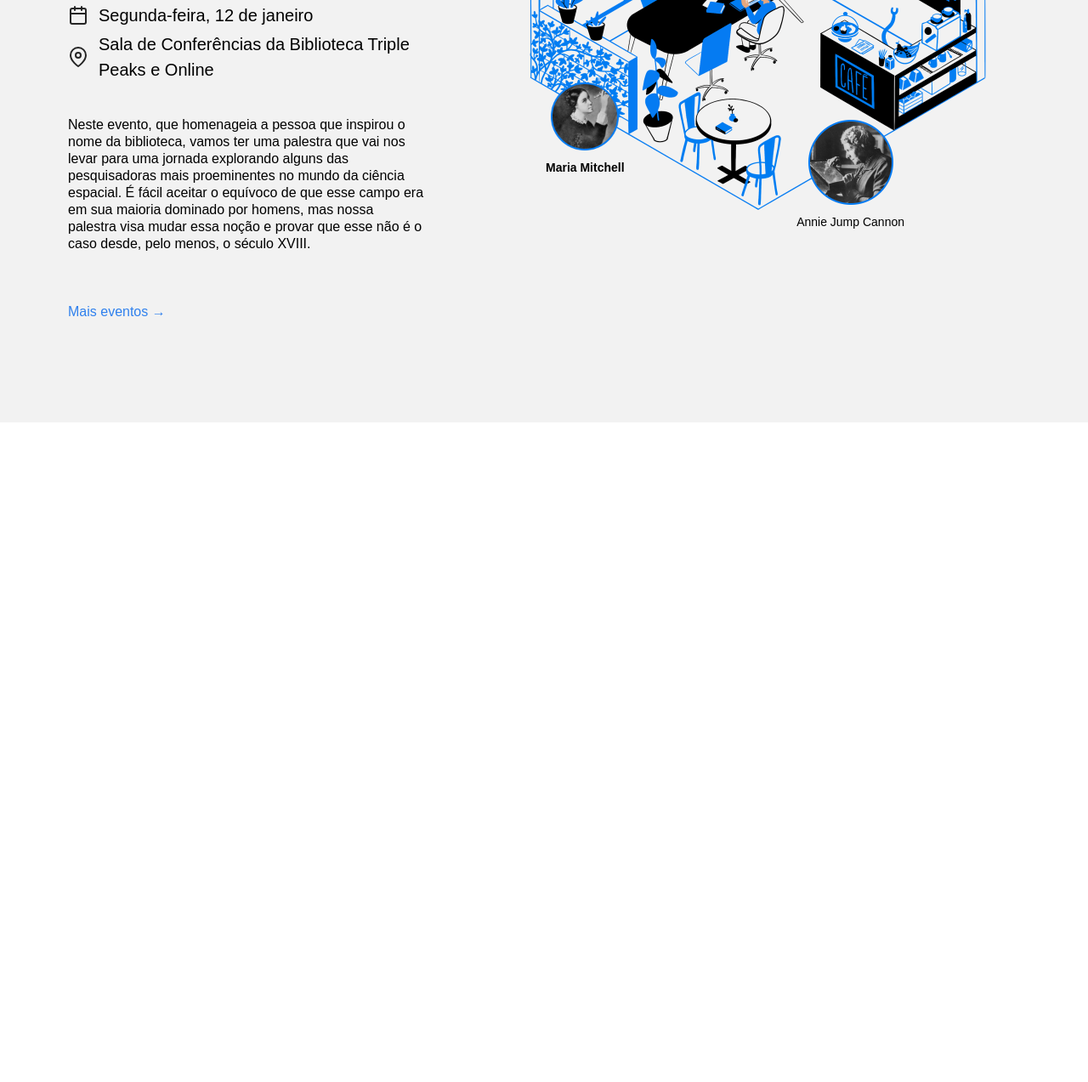
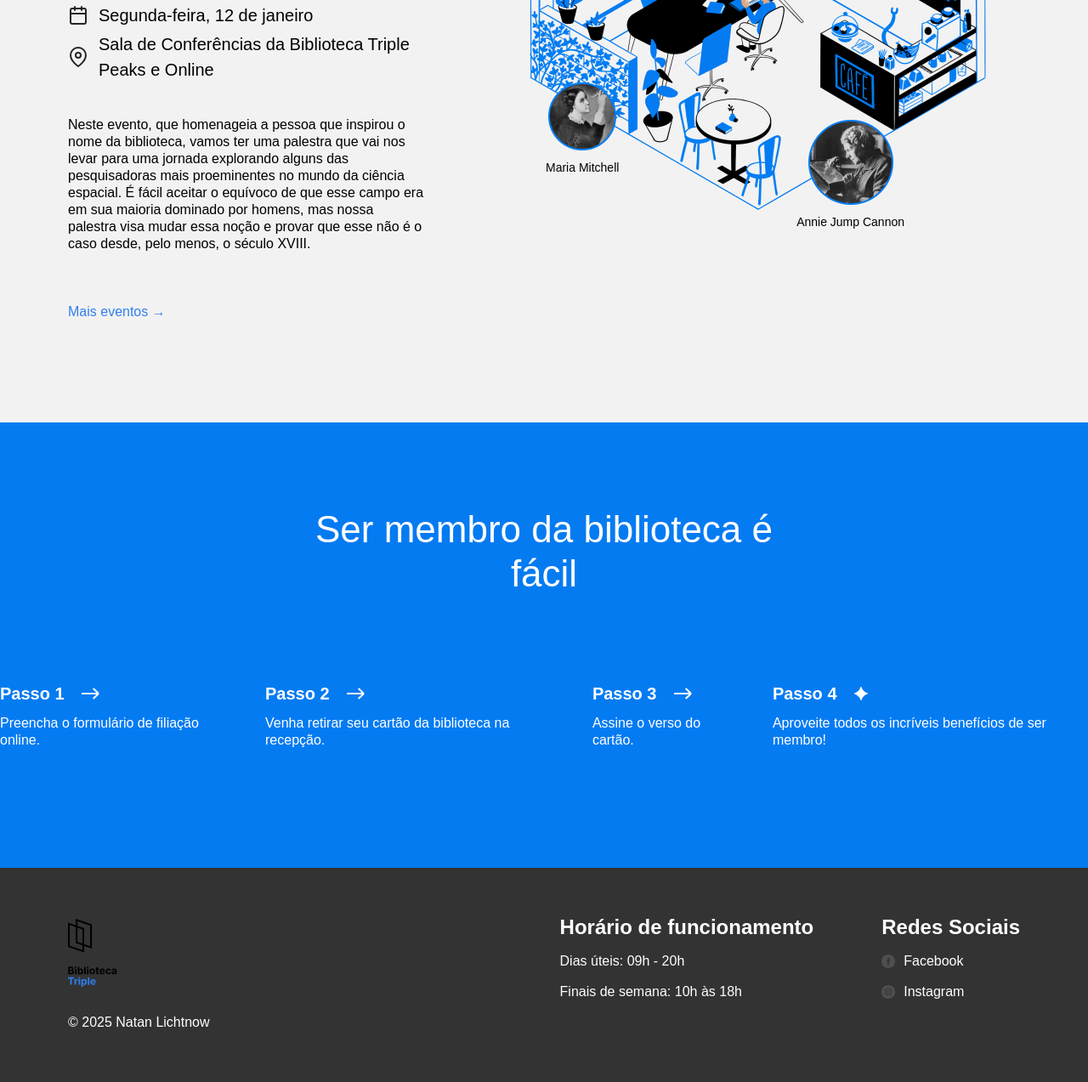
Before and after one commit to natanlichtnow/web_project_library, a plain HTML site: page index.html in a window 1280 px wide. Shown: the part 2493-3766 px from the top of the page at 85% size. Before the commit the page ends 2990 px from the top, so only its background shows below. Drawn offline with Linux system fonts and the light colour scheme.

Commit message:
stage-3-final

```diff
--- a/index.html
+++ b/index.html
@@ -28,10 +28,10 @@
               <a class="nav__link" href="#events">Eventos</a>
             </li>
             <li>
-              <a class="nav__link">Seja um membro</a>
+              <a class="nav__link" href="#membership">Seja um membro</a>
             </li>
             <li>
-              <a class="nav__link">Contatos</a>
+              <a class="nav__link" href="#footer">Contatos</a>
             </li>
           </ul>
         </nav>
@@ -207,19 +207,119 @@
                 alt="Foto de Maria Mitchell"
                 class="person__image person__image_size_s"
               />
-              <h2 class="person__caption">Maria Mitchell</h2>
+              <p class="person__caption">Maria Mitchell</p>
             </div>
             <div class="person person_name_tarter">
               <p class="person__caption">Jill Tarter</p>
               <img
                 src="./images/person_tarter.png"
-                alt="Foto de Annie Jill Tarter"
+                alt="Foto de Jill Tarter"
                 class="person__image person__image_size_m"
               />
             </div>
           </div>
         </section>
+        <section class="membership" id="membership">
+          <h2 class="membership__title">Ser membro da biblioteca é fácil</h2>
+          <ul class="membership__steps">
+            <li class="step">
+              <h3 class="step__title">
+                Passo 1
+                <img
+                  src="./images/icon_step_forward.svg"
+                  alt="icon forward"
+                  class="step__icon"
+                />
+              </h3>
+              <p class="step__description">
+                Preencha o formulário de filiação online.
+              </p>
+            </li>
+            <li class="step">
+              <h3 class="step__title">
+                Passo 2
+                <img
+                  src="./images/icon_step_forward.svg"
+                  alt="icon forward"
+                  class="step__icon"
+                />
+              </h3>
+              <p class="step__description">
+                Venha retirar seu cartão da biblioteca na recepção.
+              </p>
+            </li>
+            <li class="step">
+              <h3 class="step__title">
+                Passo 3
+                <img
+                  src="./images/icon_step_forward.svg"
+                  alt="icon forward"
+                  class="step__icon"
+                />
+              </h3>
+              <p class="step__description">Assine o verso do cartão.</p>
+            </li>
+            <li class="step">
+              <h3 class="step__title">
+                Passo 4
+                <img
+                  src="./images/icon_step_finish.svg"
+                  alt="icon finish"
+                  class="step__icon"
+                />
+              </h3>
+              <p class="step__description">
+                Aproveite todos os incríveis benefícios de ser membro!
+              </p>
+            </li>
+          </ul>
+        </section>
       </main>
+      <footer class="footer" id="footer">
+        <div class="footer__columns">
+          <div class="footer__column">
+            <img
+              src="./images/logo.svg"
+              alt="Logotipo da Biblioteca Triple Peaks"
+              class="footer__logo"
+            />
+          </div>
+          <div class="footer__column footer__column_content_hours">
+            <h2 class="footer__column-heading">Horário de funcionamento</h2>
+            <ul class="footer__list">
+              <li class="footer__list-item">Dias úteis: 09h - 20h</li>
+              <li class="footer__list-item">Finais de semana: 10h às 18h</li>
+            </ul>
+          </div>
+          <div class="footer__column footer__column_content_social">
+            <h2 class="footer__column-heading">Redes Sociais</h2>
+            <ul class="footer__list">
+              <a href="#" class="footer__column-link">
+                <li class="footer__list-item">
+                  <img
+                    src="./images/facebook_white.svg"
+                    alt="Ícone do Facebook"
+                    class="footer__social-icon"
+                  />
+                  Facebook
+                </li>
+              </a>
+              <a href="#" class="footer__column-link">
+                <li class="footer__list-item">
+                  <img
+                    src="./images/instagram_white.svg"
+                    alt="Ícone do Instagram"
+                    class="footer__social-icon"
+                  />
+
+                  Instagram
+                </li>
+              </a>
+            </ul>
+          </div>
+        </div>
+        <div class="footer__Copyright">© 2025 Natan Lichtnow</div>
+      </footer>
     </div>
   </body>
 </html>
--- a/styles/style.css
+++ b/styles/style.css
@@ -308,3 +308,106 @@
   font-size: 14px;
   margin: 0;
 }
+
+.membership {
+  padding: 100px 0 140px;
+  background-color: #057bf2;
+  color: #ffffff;
+}
+
+.membership__title {
+  max-width: 574px;
+  margin: 0 auto;
+  text-align: center;
+  font-size: 44px;
+  font-weight: 500;
+  line-height: 52px;
+}
+
+.membership__steps {
+  list-style-type: none;
+  padding: 0;
+  margin: 100px 0 0;
+  display: flex;
+  flex-basis: 220px;
+  justify-content: center;
+  gap: 40px;
+}
+
+.step {
+  /* Adicione estilos */
+}
+
+.step__title {
+  margin: 0;
+  font-size: 20px;
+  line-height: 30px;
+  font-weight: 700;
+  display: flex;
+  align-items: center;
+}
+
+.step__icon {
+  margin-left: 20px;
+}
+
+.step__description {
+  margin: 10px 0 0;
+}
+
+.footer {
+  box-sizing: border-box;
+  background-color: #333333;
+  color: white;
+  padding: 60px 80px 60px 80px;
+}
+
+.footer__columns {
+  display: flex;
+}
+
+.footer__column_content_hours {
+  margin-left: auto;
+}
+
+.footer__column_content_social {
+  margin-left: 80px;
+}
+
+.footer__logo {
+  width: 58px;
+  height: 80px;
+}
+
+.footer__column-heading {
+  margin: 0 0 20px 0;
+}
+
+.footer__list {
+  /* O código abaixo remove os estilos do navegador padrão para listas */
+  list-style-type: none;
+  padding: 0;
+  margin: 0;
+}
+
+.footer__list-item {
+  margin-bottom: 16px;
+  align-items: center;
+  display: flex;
+}
+
+.footer__column-link {
+  color: white;
+  text-decoration: none;
+}
+
+.footer__social-icon {
+  width: 16px;
+  height: 16px;
+  margin-right: 10px;
+}
+
+.footer__copyright {
+  margin-top: 100px;
+  margin-bottom: auto;
+}
```
